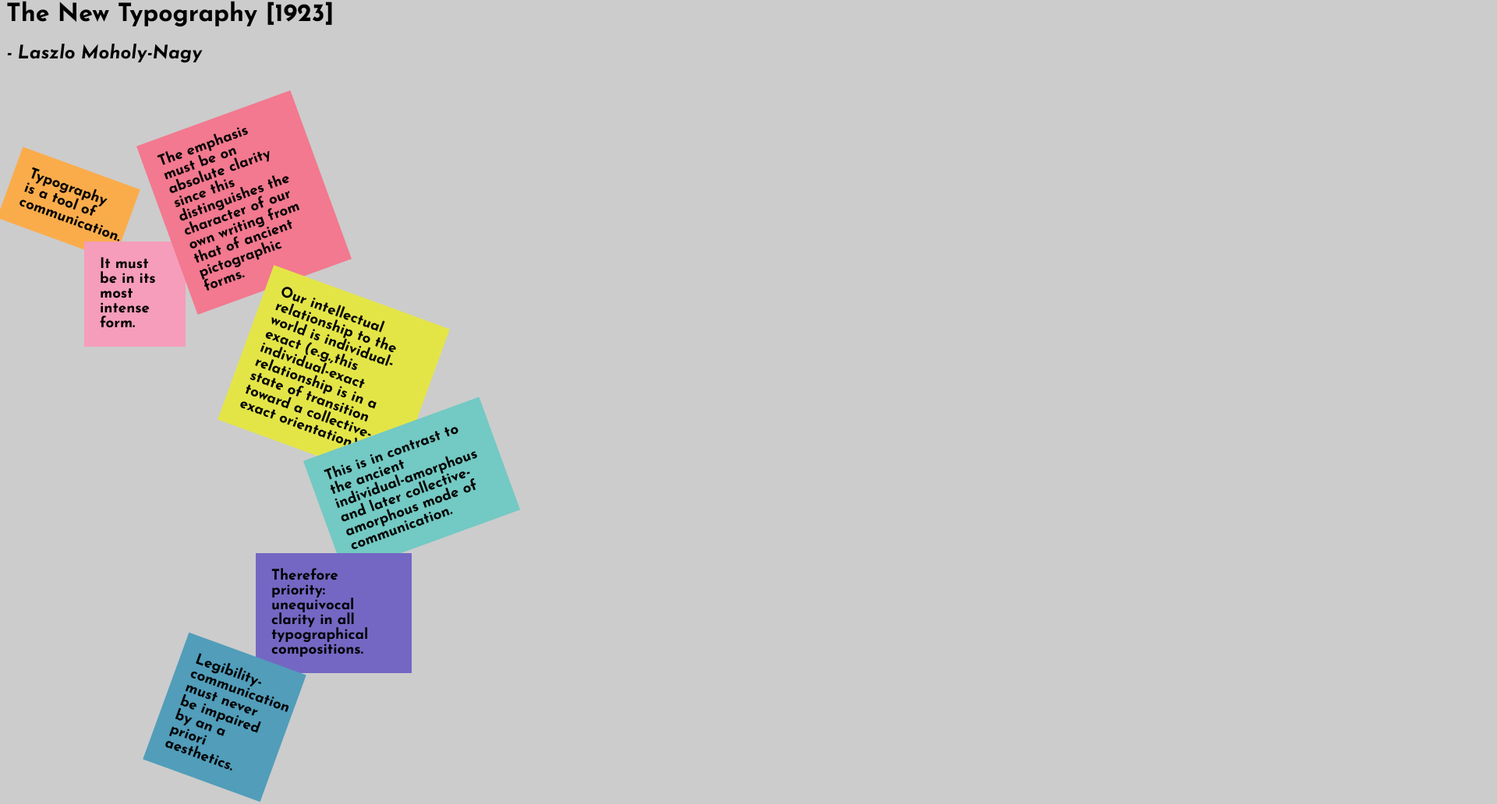
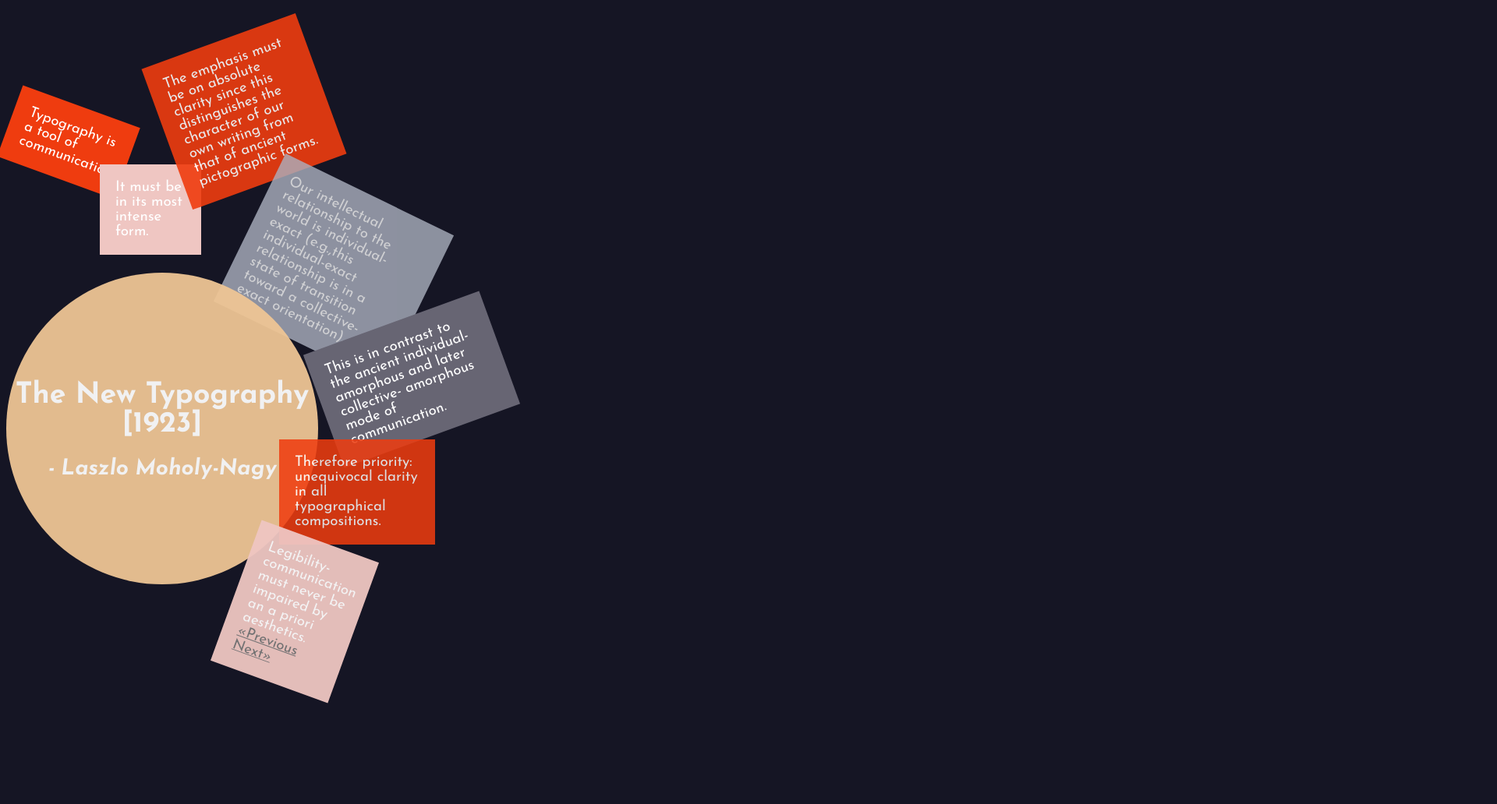
Before and after one commit to louyifeng/interactive1, a plain HTML site: page Project 1/stage5/02.html in a window 1280 px wide. Shown: the part 18-1050 px from the top of the page at 78% size, 1920 px wide, since content can reach past the window. Drawn offline with Linux system fonts and the light colour scheme.

Commit message:
modification!

```diff
--- a/Project 1/stage5/02.html
+++ b/Project 1/stage5/02.html
@@ -12,8 +12,7 @@
 
 		body{
 			 font-family: 'Josefin Sans', sans-serif;
-             width: 100000px;
-             background-color: #ccc;
+             background-color: #151524;
 	        }
 
         a{
@@ -27,24 +26,30 @@
 
 
         .box{
-        	background-color: #FAAC4B;
+        	background-color: #EF3C0F;
             width: 120px;
             padding: 20px;
             transform: rotate(20deg);
             margin-top:80px;
+            font-weight: 400;
+            color:white;
         }
 
         .box2{
-            background-color: #F59DBA;
+            background-color: #EFC6C2;
             width: 90px;
             padding: 20px;
             position:relative;
-            left:100px;
+            left:120px;
+            top: -20px;
             margin: 0;
+            font-weight: 400;
+            color:white;
+            opacity: 1;
         }
 
         .box3{
-            background-color: #F2798F;
+            background-color: #EF3C0F;
             width: 170px;
             padding: 20px;
             position:relative;
@@ -52,55 +57,93 @@
             bottom:300px;
             margin: 0;
             transform: rotate(-20deg);
+            font-weight: 400;
+            color:white;
+            opacity: 0.9;
         }
 
         .box4{
-            background-color: #E3E547;
+            background-color: #ABB1BF;
             width: 200px;
             padding: 20px;
             position:relative;
             left:300px;
             margin: 0;
             bottom:300px;
-            transform: rotate(20deg);
+            transform: rotate(26deg);
+            font-weight: 400;
+            color:white;
+            opacity: 0.8;
         }
 
         .box5{
             margin: 0;
-            background-color: #73C9C3;
+            background-color: #676573;
             width: 200px;
             padding: 20px;
             position:relative;
+            top: -740px;
             left:400px;
             transform: rotate(-20deg);
             bottom:340px;
+            font-weight: 400;
+            color:white;
         }
 
         .box6{
-            background-color: #7367C3;
+            background-color: #EF3C0F;
             width: 160px;
             padding: 20px;
             position:relative;
-            left:320px;
+            left:350px;
+            top: -740px;
             bottom:330px;
+            font-weight: 400;
+            color:white;
+            opacity: 0.86;
         }
 
         .box7{
-            background-color: #519DBA;
+            background-color: #EFC6C2;
             width: 120px;
             padding: 20px;
             position:relative;
-            left:200px;
-            bottom: 360px;
+            left:290px;
+            top: -750px;
             transform: rotate(20deg);
+            font-weight: 400;
+            color:white;
+            opacity: 0.95;
         }
 
         h2{
-            text-align: left;
+            color: white;
         }
 
         h3{
             display: inline;
+        }
+
+        h1{
+            color: white;
+        }
+
+	    .circle{
+            height: 400px;
+            width:400px;
+            background-color: #EFC695;
+            text-align: center;
+            border-radius: 50%;
+            position: relative;
+            top: -400px;
+            opacity: 0.94;
+
+        }
+        .nav{
+            height: 400px;
+            width:400px;
+            position: relative;
+            top:-10000px;
         }
 
 
@@ -109,9 +152,10 @@
     </head>
 
     <body>
-    <h1>The New Typography [1923]</h1>
-    <h2><em>- Laszlo Moholy-Nagy</em></h2>
 
+
+    <br>
+    <br>
     <br>
     <br>
 
@@ -128,17 +172,23 @@
     <div class="box4">Our intellectual relationship to the world is individual-exact (e.g.,this individual-exact relationship is in a state of transition toward a collective-exact orientation).
     </div>
 
+    <div class="circle">
+    <br><br><br><br><br><br>
+    <h1>The New Typography [1923]</h1>
+    <h2><em>- Laszlo Moholy-Nagy</em></h2>
+
+    </div>
+
     <div class="box5">This is in contrast to the ancient individual-amorphous and later collective- amorphous mode of communication.
     </div>
 
     <div class="box6">Therefore priority: unequivocal clarity in all typographical compositions.
     </div>
 
-    <div class="box7">Legibility-communication must never be impaired by an a priori aesthetics.</div>
-
-    <div class="nav"></div>
-        <a href="01.html">&laquo;Previous</a>
-        <a href="03.html">Next&raquo;</a>
+    <div class="box7">Legibility-communication must never be impaired by an a priori aesthetics.
+         <a href="01.html">&laquo;Previous</a>
+         <a href="03.html">Next&raquo;</a>
+    </div>
 
     </body>
 </html>
```
Also changed, not shown: Project 1/stage4/01.html (+18 -6 lines), Project 1/stage4/02.html (+16 -4 lines), Project 1/stage4/03.html (+41 -12 lines), Project 1/stage5/05.html (+24 -6 lines), 2 other files.
